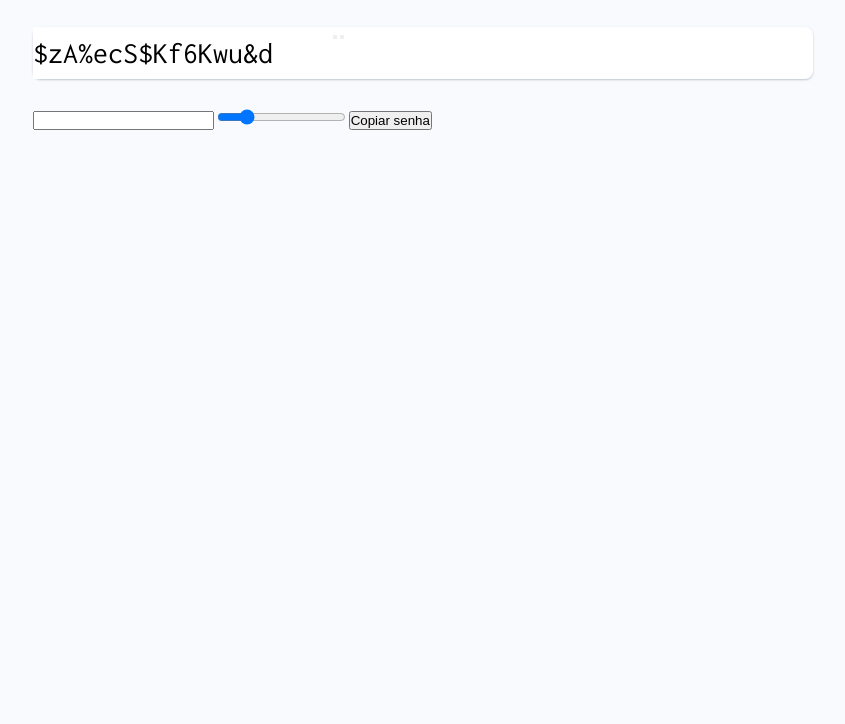
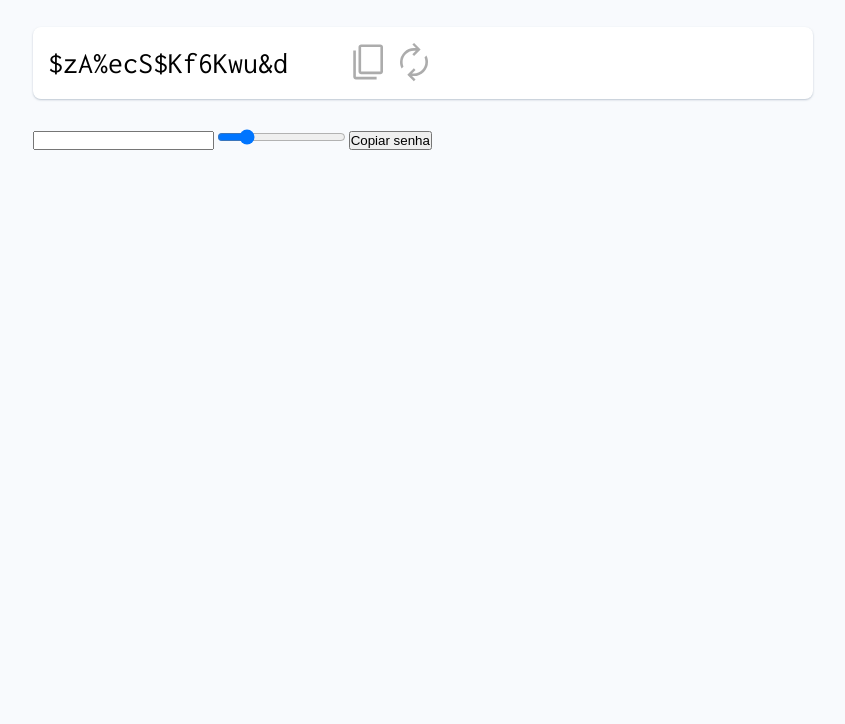
Before and after one commit to lucaslirah/dev_samurai, a plain HTML site: page gerador_de_senha/index.html in a window 1280 px wide. Shown: the part 76-800 px from the top of the page, without its empty margins (217-1062 px from the left). Drawn offline with Linux system fonts and the light colour scheme.

Commit message:
formatando os botões

```diff
--- a/gerador_de_senha/index.html
+++ b/gerador_de_senha/index.html
@@ -23,8 +23,12 @@
           <input type="text" name="password" id="password">
         </div>
         <div class="actions">
-          <button class="copy2"></button>
-          <button class="renew"></button>
+          <button id="copy-password-1">
+            <img src="./img/copy.svg" width="42">
+          </button>
+          <button class="renew">
+            <img src="./img/renew.svg" width="42">
+          </button>
         </div>
       </div>
     </section>
@@ -32,7 +36,7 @@
     <input type="text" name="password" id="password" readonly>
     <input type="range" name="password-length" id="password-length" value="16" min="4" max="64">
 
-    <button id="copy-password">Copiar senha</button>
+    <button id="copy-password-2">Copiar senha</button>
   </main>
 </body>
 </html>
--- a/gerador_de_senha/script.js
+++ b/gerador_de_senha/script.js
@@ -27,14 +27,13 @@ let passwordLength = 16;
       });
     }
 
-    const passwordLengthElement = document.querySelector('#password-length');
-    passwordLengthElement.addEventListener('input', (e) => {
-      passwordLength = e.target.value;
-
-      generatePasswords();
-    });
-
-    const copyPasswordButton = document.querySelector('#copy-password');
-    copyPasswordButton.addEventListener('click', copyPassword);
+  document.querySelector('#password-length').addEventListener('input', (e) => {
+    passwordLength = e.target.value;
 
     generatePasswords();
+  });
+
+  document.querySelector('#copy-password-1').addEventListener('click', copyPassword);
+  document.querySelector('#copy-password-2').addEventListener('click', copyPassword);
+
+  generatePasswords();
--- a/gerador_de_senha/styles.css
+++ b/gerador_de_senha/styles.css
@@ -45,6 +45,8 @@ main{
 }
 .password{
   display: flex;
+  align-items: center;
+  padding: 1rem 1.5rem;
 }
 .password text{
   flex: 1;
@@ -57,9 +59,17 @@ main{
   cursor: default;
   height: 5.2rem;
   width: 100%;
-  transition: all 0.2s;
+  transition: all .2s;
   user-select: none;
   -webkit-user-select: none;
   -moz-user-select: none;
   -ms-user-select: none;
 }
+
+.password .actions button{
+  background-color: transparent;
+  border: none;
+  cursor: pointer;
+  opacity: .7;
+  transition: opacity .2s;
+}
```
Also changed, not shown: gerador_de_senha/img/copy.svg (added), gerador_de_senha/img/renew.svg (added).
